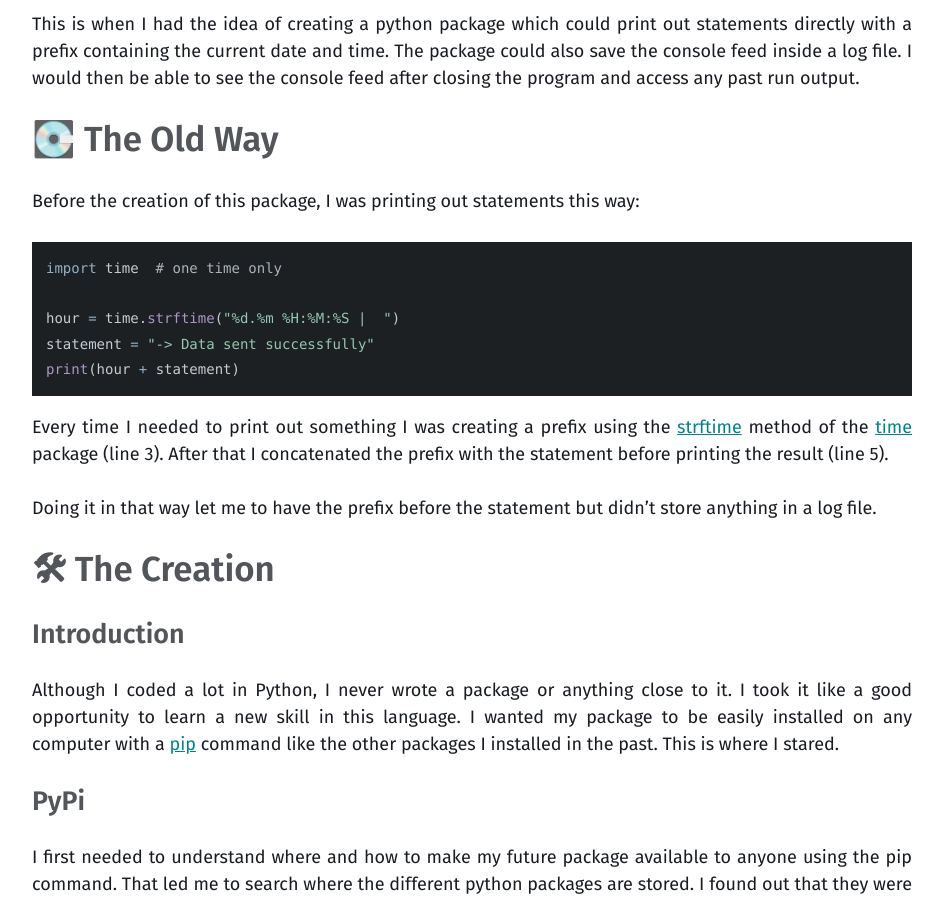
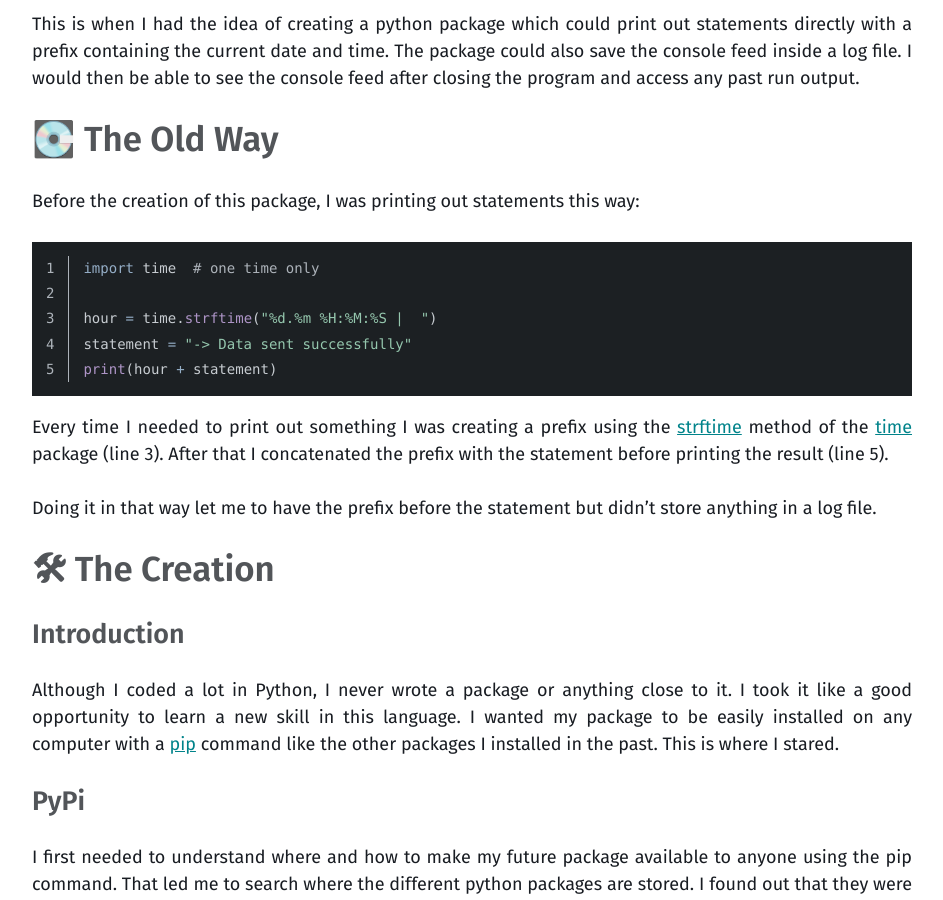
Before and after one commit to gruvw/portfolio, a Jekyll site: the page built from _posts/2020-04-10-creating-a-python-package.md, in a window 1280 px wide and 900 px high, scrolled down 1590 px. Shown: the whole window, without its empty margins (40-983 px from the left). Built offline with Jekyll 4.4.1, drawn with Linux system fonts in a browser that asks for light colours.

Commit message:
Code fences line number

````diff
--- a/_posts/2020-04-10-creating-a-python-package.md
+++ b/_posts/2020-04-10-creating-a-python-package.md
@@ -32,13 +32,13 @@ This is when I had the idea of creating a python package which could print out s
 
 Before the creation of this package, I was printing out statements this way:
 
-```python
+{% highlight python linenos %}
 import time  # one time only
 
 hour = time.strftime("%d.%m %H:%M:%S |  ")
 statement = "-> Data sent successfully"
 print(hour + statement)
-```
+{% endhighlight %}
 
 Every time I needed to print out something I was creating a prefix using the [strftime](https://docs.python.org/fr/3/library/time.html#time.strftime){:target="_blank"} method of the [time](https://docs.python.org/fr/3/library/time.html){:target="_blank"} package (line 3).
 After that I concatenated the prefix with the statement before printing the result (line 5).
@@ -142,7 +142,7 @@ When I finished my package, I was pretty satisfied with the final result.
 My initial issue is fixed and I am definitely going to use this package in a large number of futur projects.
 This is the new way of printing things to the console:
 
-```python
+{% highlight python linenos %}
 import printbetter as pb
 
 pb.init()  # initializes
@@ -153,7 +153,7 @@ pb.warn("warning")
 pb.err("error")
 
 pb.exit()  # terminates
-```
+{% endhighlight %}
 
 The first line is where my package is imported in my python script.
 On the third line I am initializing the module with the default parameters (no additional information).
````
Also changed, not shown: future_posts/2019-07-31-own-smart-watch-home-screen.md (+2 -2 lines).
